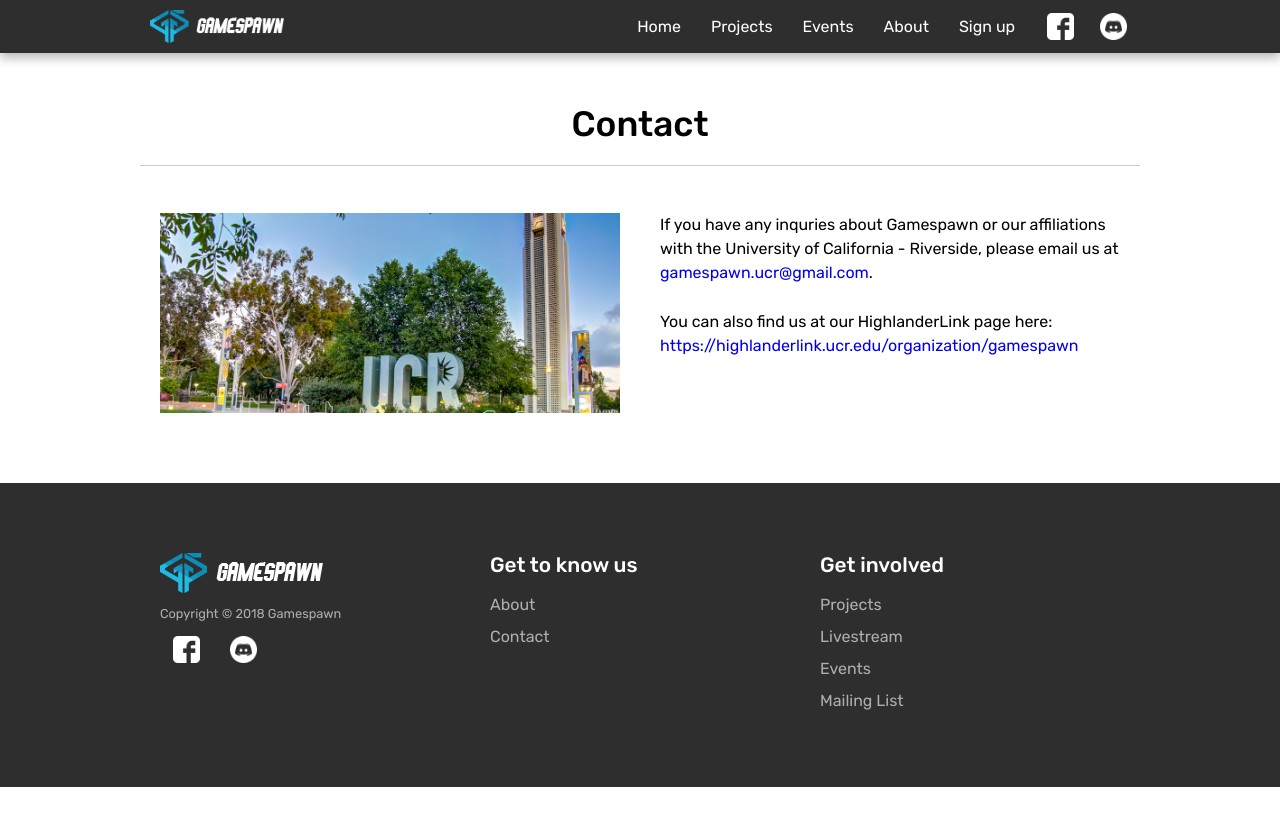
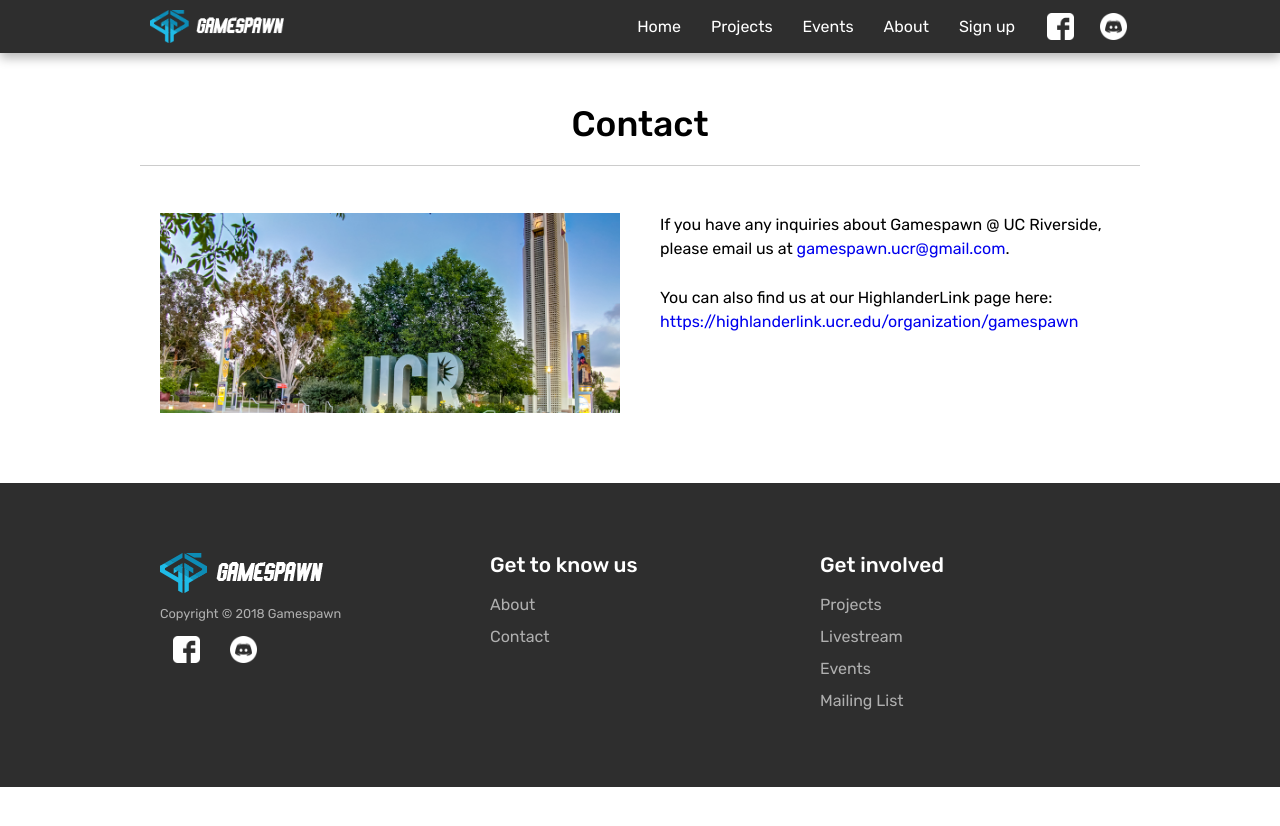
Before and after one commit to khuan028/GamespawnRedesignV2, a Jekyll site: the page built from contact.html, in a window 1280 px wide. Shown: the top 826 px of the page. Built offline with Jekyll 4.4.1, drawn with Linux system fonts in a browser that asks for light colours; Markdown is read by kramdown in place of the engine named in the settings.

Commit message:
Shortened description on contact page

```diff
--- a/contact.html
+++ b/contact.html
@@ -18,8 +18,7 @@ layout: default
 
         <div class="col-2 padding-20">
             <p>
-                If you have any inquries about Gamespawn or our affiliations with the University of California -
-                Riverside,
+                If you have any inquiries about Gamespawn @ UC Riverside,
                 please email us at <a href="mailto:gamespawn.ucr@gmail.com">gamespawn.ucr@gmail.com</a>.
             </p>
             <div class="spacer-medium"></div>
```
